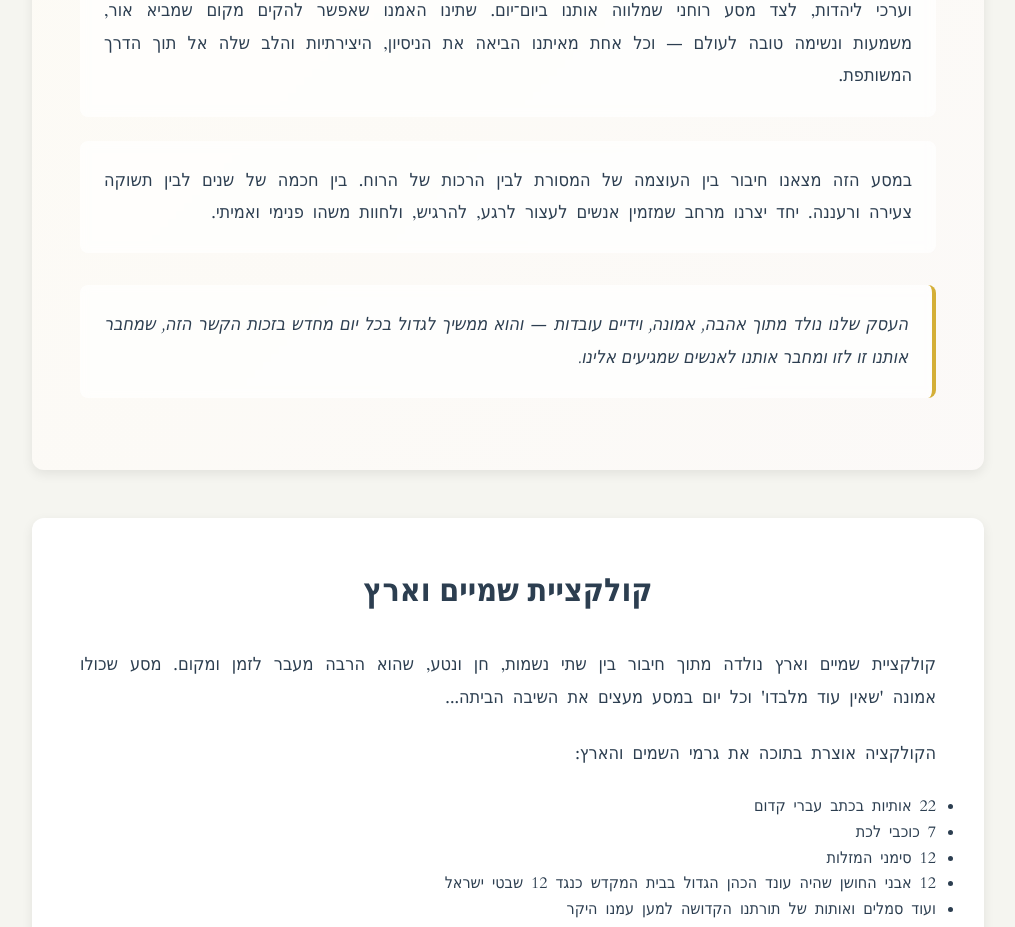
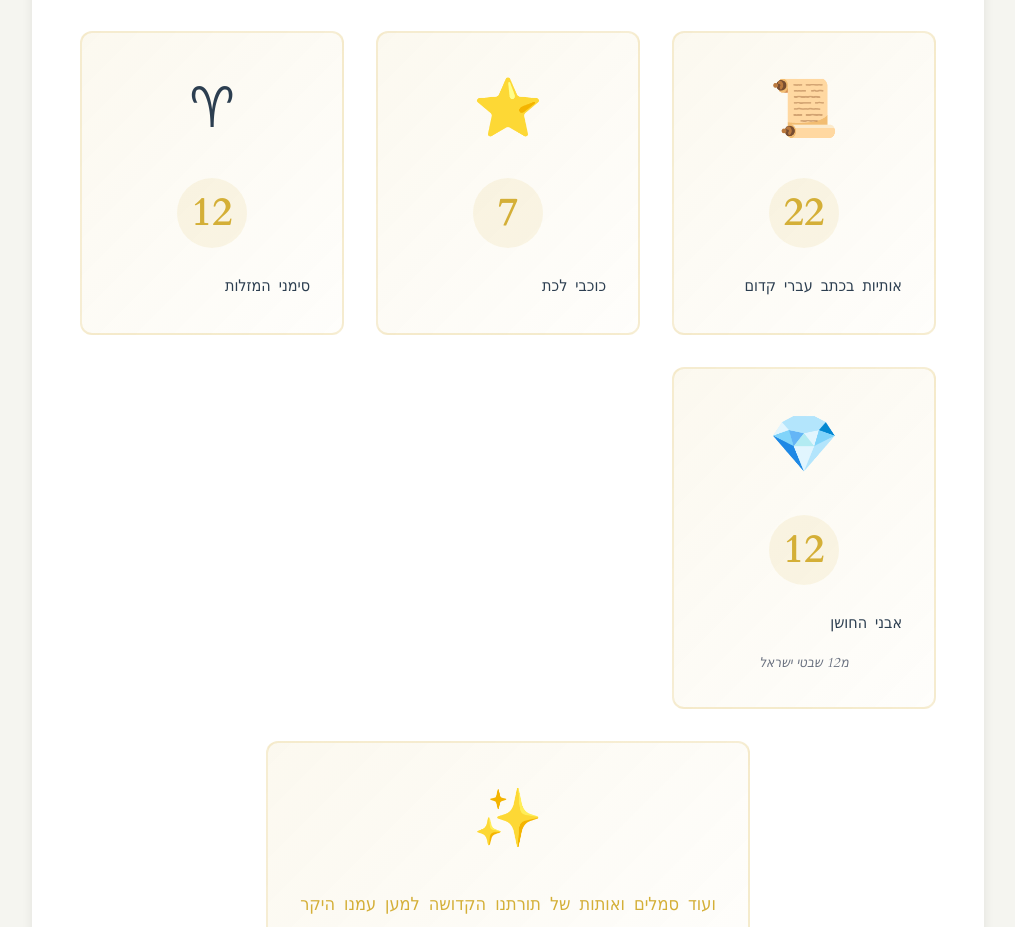
Before and after one commit to shmimveeretz/jewelry-shop, a React (Vite) app: page /about in a window 1280 px wide. Shown: the part 898-1825 px from the top of the page, without its empty margins (132-1147 px from the left). Built offline with nearby package versions, Linux system fonts and the light colour scheme; no server answers; a web font is replaced by a local one.

Commit message:
Enhanced About page with interactive collection cards

```diff
--- a/src/pages/About.jsx
+++ b/src/pages/About.jsx
@@ -13,89 +13,79 @@ function About() {
       </div>
 
       <div className="about-content">
-        <section className="about-section founders-section">
-          <h2>
-            {language === "he"
-              ? "נטע וחן - המייסדות"
-              : "Neta and Chen - The Founders"}
-          </h2>
-          <div className="founders-intro">
-            <p className="highlight-text">
-              <strong>
-                {language === "he"
-                  ? "נטע, בת 55, וחן, בת 31"
-                  : "Neta, 55, and Chen, 31"}
-              </strong>{" "}
-              {language === "he"
-                ? "— שתי נשים משני דורות, אבל עם לב אחד וחזון משותף."
-                : "— two women from two generations, but with one heart and a shared vision."}
-            </p>
-          </div>
-
-          <p>
-            {language === "he"
-              ? "הסיפור שלנו מתחיל מתוך רצון עמוק ליצור משהו שהוא הרבה מעבר לעסק. חיפשנו דרך לבטא חיבור אישי וערכי ליהדות, לצד מסע רוחני שמלווה אותנו ביום־יום. שתינו האמנו שאפשר להקים מקום שמביא אור, משמעות ונשימה טובה לעולם — וכל אחת מאיתנו הביאה את הניסיון, היצירתיות והלב שלה אל תוך הדרך המשותפת."
-              : "Our story begins with a deep desire to create something that goes far beyond business. We sought a way to express a personal and meaningful connection to Judaism, alongside a spiritual journey that accompanies us daily. We both believed it was possible to establish a place that brings light, meaning, and positive energy to the world — and each of us brought her experience, creativity, and heart into this shared path."}
-          </p>
-
-          <p>
-            {language === "he"
-              ? "במסע הזה מצאנו חיבור בין העוצמה של המסורת לבין הרכות של הרוח. בין חכמה של שנים לבין תשוקה צעירה ורעננה. יחד יצרנו מרחב שמזמין אנשים לעצור לרגע, להרגיש, ולחוות משהו פנימי ואמיתי."
-              : "On this journey, we found a connection between the power of tradition and the gentleness of the spirit. Between the wisdom of years and youthful, fresh passion. Together, we created a space that invites people to pause for a moment, to feel, and to experience something inner and authentic."}
-          </p>
-
-          <p className="closing-text">
-            {language === "he"
-              ? "העסק שלנו נולד מתוך אהבה, אמונה, וידיים עובדות — והוא ממשיך לגדול בכל יום מחדש בזכות הקשר הזה, שמחבר אותנו זו לזו ומחבר אותנו לאנשים שמגיעים אלינו."
-              : "Our business was born out of love, faith, and working hands — and it continues to grow every day thanks to this connection that binds us to each other and connects us to the people who come to us."}
-          </p>
-        </section>
-
         <section className="about-section collection-section">
           <h2>
             {language === "he"
               ? "קולקציית שמיים וארץ"
-              : "Shamayim VaAretz Collection"}
+              : "Shamaim VeEretz Collection"}
           </h2>
           <p className="collection-intro">
             {language === "he"
               ? "קולקציית שמיים וארץ נולדה מתוך חיבור בין שתי נשמות, חן ונטע, שהוא הרבה מעבר לזמן ומקום. מסע שכולו אמונה 'שאין עוד מלבדו' וכל יום במסע מעצים את השיבה הביתה..."
-              : "The Shamayim VaAretz Collection was born from a connection between two souls, Chen and Neta, that transcends time and place. A journey of pure faith 'there is nothing but Him' and each day on the journey strengthens the return home..."}
+              : "The Shamaim VeEretz Collection was born from a connection between two souls, Chen and Neta, that transcends time and place. A journey of pure faith 'there is nothing but Him' and each day on the journey strengthens the return home..."}
           </p>
 
-          <p>
+          <p className="collection-intro-subtitle">
             {language === "he"
               ? "הקולקציה אוצרת בתוכה את גרמי השמים והארץ:"
               : "The collection treasures within it the celestial and earthly bodies:"}
           </p>
 
-          <ul className="collection-items">
-            <li>
+          <div className="collection-items-grid">
+            <div className="collection-item" style={{ "--delay": "0s" }}>
+              <div className="collection-item-icon">📜</div>
+              <div className="collection-item-number">22</div>
+              <p>
                 {language === "he"
-                ? "22 אותיות בכתב עברי קדום"
-                : "22 letters in ancient Hebrew script"}
-            </li>
-            <li>
+                  ? "אותיות בכתב עברי קדום"
+                  : "Letters in ancient Hebrew script"}
+              </p>
+            </div>
+
+            <div className="collection-item" style={{ "--delay": "0.1s" }}>
+              <div className="collection-item-icon">⭐</div>
+              <div className="collection-item-number">7</div>
+              <p>
                 {language === "he"
-                ? "7 כוכבי לכת"
-                : "7 planets"}
-            </li>
-            <li>
+                  ? "כוכבי לכת"
+                  : "Planets"}
+              </p>
+            </div>
+
+            <div className="collection-item" style={{ "--delay": "0.2s" }}>
+              <div className="collection-item-icon">♈</div>
+              <div className="collection-item-number">12</div>
+              <p>
                 {language === "he"
-                ? "12 סימני המזלות"
-                : "12 zodiac signs"}
-            </li>
-            <li>
+                  ? "סימני המזלות"
+                  : "Zodiac signs"}
+              </p>
+            </div>
+
+            <div className="collection-item" style={{ "--delay": "0.3s" }}>
+              <div className="collection-item-icon">💎</div>
+              <div className="collection-item-number">12</div>
+              <p>
                 {language === "he"
-                ? "12 אבני החושן שהיה עונד הכהן הגדול בבית המקדש כנגד 12 שבטי ישראל"
-                : "12 Hoshen stones worn by the High Priest in the Holy Temple, representing the 12 tribes of Israel"}
-            </li>
-            <li>
+                  ? "אבני החושן"
+                  : "Hoshen stones"}
+              </p>
+              <small>
+                {language === "he"
+                  ? "מ12 שבטי ישראל"
+                  : "From 12 tribes of Israel"}
+              </small>
+            </div>
+
+            <div className="collection-item full-width" style={{ "--delay": "0.4s" }}>
+              <div className="collection-item-icon">✨</div>
+              <p className="highlight-item">
                 {language === "he"
                   ? "ועוד סמלים ואותות של תורתנו הקדושה למען עמנו היקר"
                   : "And more symbols and signs of our sacred Torah for our dear people"}
-            </li>
-          </ul>
+              </p>
+            </div>
+          </div>
 
           <p>
             {language === "he"
--- a/src/styles/pages/About.css
+++ b/src/styles/pages/About.css
@@ -5,7 +5,7 @@
 .about-hero {
   background:
     linear-gradient(rgba(0, 0, 0, 0.4), rgba(0, 0, 0, 0.4)),
-    url("https://res.cloudinary.com/dhayarvh3/image/upload/v1771152721/AboutBG.jpg")
+    url("https://res.cloudinary.com/dhayarvh3/image/upload/v1771152040/EverythingBG.jpg")
       center/cover;
   height: 50vh;
   display: flex;
@@ -142,6 +142,178 @@
   text-align: justify;
 }
 
+.collection-intro-subtitle {
+  font-size: var(--font-size-xl) !important;
+  color: var(--color-secondary) !important;
+  font-weight: 600;
+  text-align: center !important;
+  margin: var(--spacing-xl) 0 !important;
+}
+
+.collection-items-grid {
+  display: grid;
+  grid-template-columns: repeat(auto-fit, minmax(200px, 1fr));
+  gap: var(--spacing-lg);
+  margin: var(--spacing-xl) 0;
+}
+
+.collection-item {
+  background: linear-gradient(135deg, rgba(212, 175, 55, 0.08), rgba(212, 175, 55, 0.02));
+  border: 2px solid rgba(212, 175, 55, 0.2);
+  border-radius: var(--radius-lg);
+  padding: var(--spacing-lg);
+  text-align: center;
+  position: relative;
+  overflow: hidden;
+  transition: all var(--transition-medium) ease;
+  animation: slideUp 0.6s ease-out forwards;
+  animation-delay: var(--delay, 0s);
+  opacity: 0;
+}
+
+@keyframes slideUp {
+  from {
+    opacity: 0;
+    transform: translateY(20px);
+  }
+  to {
+    opacity: 1;
+    transform: translateY(0);
+  }
+}
+
+.collection-item::before {
+  content: "";
+  position: absolute;
+  top: 0;
+  left: -100%;
+  width: 100%;
+  height: 100%;
+  background: linear-gradient(
+    90deg,
+    transparent,
+    rgba(255, 255, 255, 0.3),
+    transparent
+  );
+  transition: left 0.5s ease;
+  pointer-events: none;
+}
+
+.collection-item:hover::before {
+  left: 100%;
+}
+
+.collection-item:hover {
+  background: linear-gradient(135deg, rgba(212, 175, 55, 0.15), rgba(212, 175, 55, 0.05));
+  border-color: var(--color-secondary);
+  transform: translateY(-8px);
+  box-shadow: 0 12px 30px rgba(212, 175, 55, 0.25);
+}
+
+.collection-item-icon {
+  font-size: 3.5rem;
+  margin-bottom: var(--spacing-md);
+  display: inline-block;
+  animation: float 3s ease-in-out infinite;
+}
+
+.collection-item:hover .collection-item-icon {
+  animation: bounce 0.6s ease-in-out;
+}
+
+@keyframes float {
+  0%, 100% {
+    transform: translateY(0px);
+  }
+  50% {
+    transform: translateY(-10px);
+  }
+}
+
+@keyframes bounce {
+  0%, 100% {
+    transform: translateY(0);
+  }
+  50% {
+    transform: translateY(-15px);
+  }
+}
+
+.collection-item-number {
+  display: inline-block;
+  font-size: 2.5rem;
+  font-weight: 700;
+  color: var(--color-secondary);
+  background: rgba(212, 175, 55, 0.1);
+  width: 70px;
+  height: 70px;
+  border-radius: 50%;
+  display: flex;
+  align-items: center;
+  justify-content: center;
+  margin: 0 auto var(--spacing-md);
+  transition: all var(--transition-medium);
+}
+
+.collection-item:hover .collection-item-number {
+  background: var(--color-secondary);
+  color: var(--color-white);
+  transform: scale(1.15) rotate(5deg);
+  box-shadow: 0 8px 20px rgba(212, 175, 55, 0.3);
+}
+
+.collection-item p {
+  font-size: var(--font-size-md);
+  color: var(--color-text);
+  margin: 0;
+  font-weight: 500;
+}
+
+.collection-item small {
+  display: block;
+  font-size: 0.85rem;
+  color: var(--color-text-light);
+  margin-top: var(--spacing-sm);
+  font-style: italic;
+}
+
+.collection-item.full-width {
+  grid-column: 1 / -1;
+  max-width: 600px;
+  margin: 0 auto;
+}
+
+.highlight-item {
+  font-size: var(--font-size-lg) !important;
+  color: var(--color-secondary) !important;
+  font-weight: 600;
+}
+
+@media (max-width: 768px) {
+  .collection-items-grid {
+    grid-template-columns: repeat(auto-fit, minmax(150px, 1fr));
+    gap: var(--spacing-md);
+  }
+
+  .collection-item {
+    padding: var(--spacing-md);
+  }
+
+  .collection-item-icon {
+    font-size: 2.5rem;
+  }
+
+  .collection-item-number {
+    width: 60px;
+    height: 60px;
+    font-size: 2rem;
+  }
+
+  .collection-item p {
+    font-size: var(--font-size-sm);
+  }
+}
+
 .about-values {
   display: grid;
   grid-template-columns: repeat(auto-fit, minmax(250px, 1fr));
```
Also changed, not shown: src/pages/Home.jsx (+7 -3 lines), src/pages/Shop.jsx (+5 -4 lines). Lines whose indentation alone changed are shown as unchanged.
